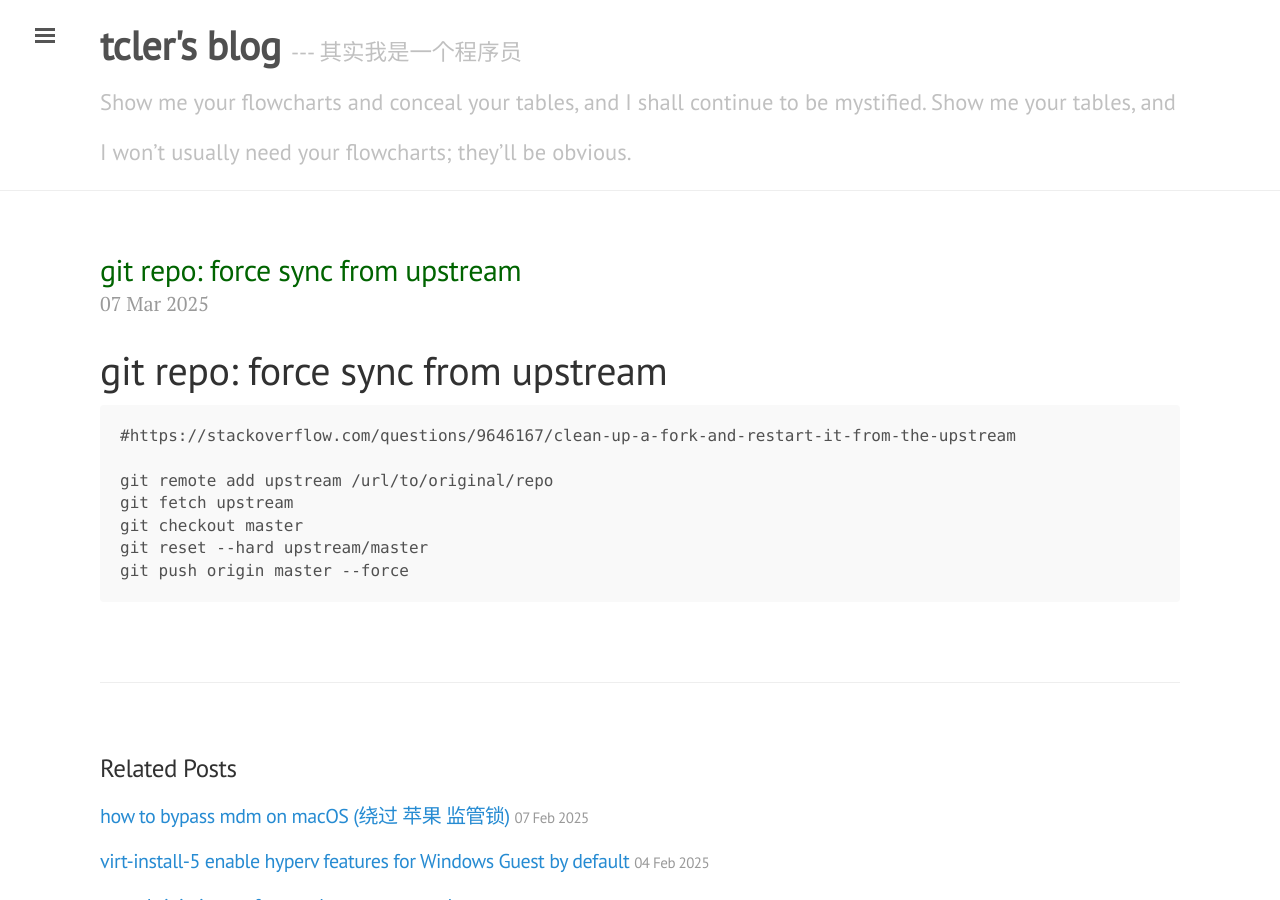
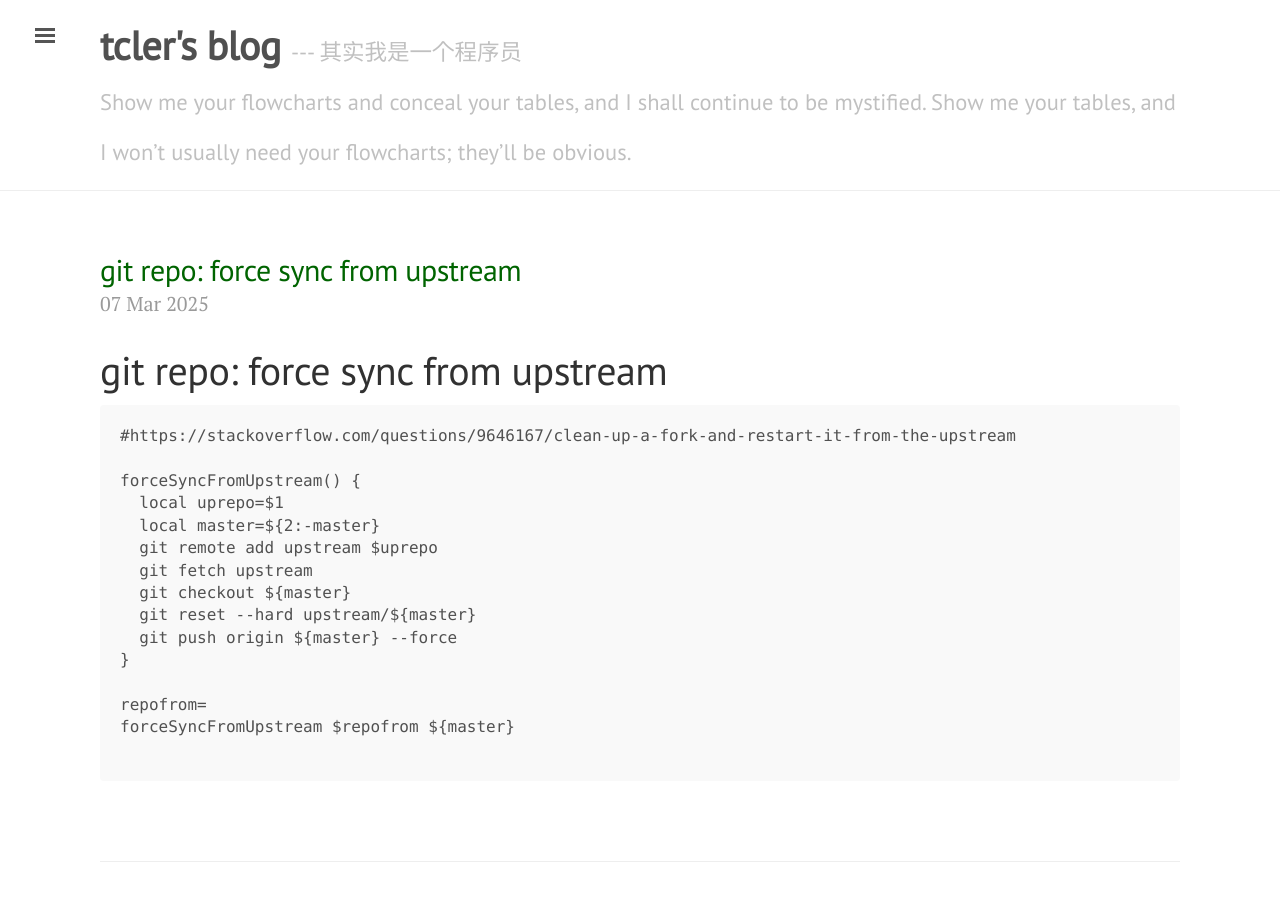
Before and after one commit to tcler/tcler.github.io, a Jekyll site: the page built from _posts/2025-03-07-git-repo-force-sync-from-upstream.md, in a window 1280 px wide and 900 px high. Built offline with Jekyll 4.4.1, drawn with Linux system fonts in a browser that asks for light colours.

Commit message:
Update 2025-03-07-git-repo-force-sync-from-upstream.md

````diff
--- a/_posts/2025-03-07-git-repo-force-sync-from-upstream.md
+++ b/_posts/2025-03-07-git-repo-force-sync-from-upstream.md
@@ -8,9 +8,17 @@ title: "git repo: force sync from upstream"
 ```
 #https://stackoverflow.com/questions/9646167/clean-up-a-fork-and-restart-it-from-the-upstream
 
-git remote add upstream /url/to/original/repo
-git fetch upstream
-git checkout master
-git reset --hard upstream/master
-git push origin master --force
+forceSyncFromUpstream() {
+  local uprepo=$1
+  local master=${2:-master}
+  git remote add upstream $uprepo
+  git fetch upstream
+  git checkout ${master}
+  git reset --hard upstream/${master}
+  git push origin ${master} --force
+}
+
+repofrom=
+forceSyncFromUpstream $repofrom ${master}
+
 ```
````
